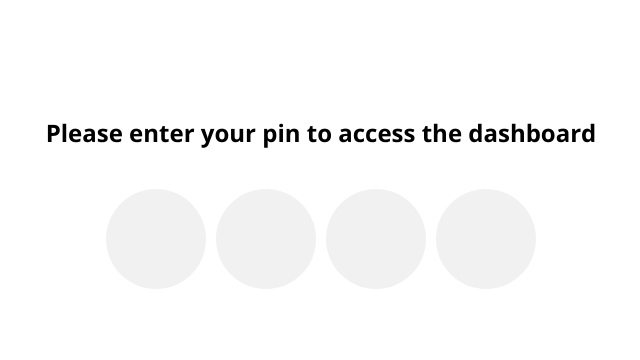
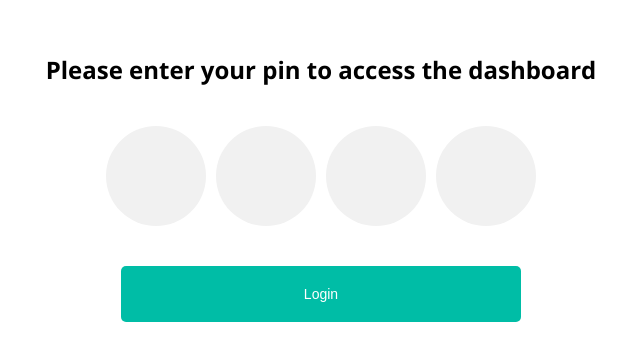
Before and after one commit to imraydigital/ob-jobhub, a Next.js app: page /admin in a window 1280 px wide. Shown: the part 198-558 px from the top of the page, without its empty margins (319-959 px from the left). Built offline with nearby package versions, Linux system fonts and the light colour scheme; a web font is replaced by a local one.

Commit message:
added PIN to admin dash

```diff
--- a/components/AdminDashboard/Admin.module.css
+++ b/components/AdminDashboard/Admin.module.css
@@ -36,7 +36,7 @@
     margin: 20px 0px;
 }
 
-.authFormContainer>form>input {
+.authFormContainer>form>.pinContainer>input {
     height: 100px;
     width: 100px;
     margin: 0px 5px;
@@ -47,3 +47,33 @@
     font-size: 40px;
     text-align: center;
 }
+
+.pinContainer {
+    display: flex;
+    align-items: center;
+    justify-content: center;
+}
+
+.buttonContainer {
+    display: flex;
+    align-items: center;
+    justify-content: center;
+    padding: 20px;
+    margin-top: 10px;
+}
+
+.buttonContainer>button {
+    height: 56px;
+    font-size: 14px;
+    width: 100%;
+    border: none;
+    padding: 10px 20px;
+    margin: 10px 0px;
+    transition: all ease-in 300ms;
+    font-weight: 400;
+    border-radius: 5px;
+    color: black;
+    cursor: pointer;
+    background-color: #00bda6;
+    color: #FFF !important;
+}
--- a/components/AdminDashboard/AdminSidebar.js
+++ b/components/AdminDashboard/AdminSidebar.js
@@ -12,10 +12,10 @@ const AdminSidebar = ({switchRoute}) => {
   return (
     <div className={styles.adminSidebar__container}>
         <ul>
-            <AdminSidebarItem item={<HomeItem clickHandler={switchRoute} />} active />
-            <AdminSidebarItem item={<JobsItem clickHandler={switchRoute} />}  />
-            <AdminSidebarItem item={<ApplicationsItem clickHandler={switchRoute} />} />
-            <AdminSidebarItem item={<StatsItem clickHandler={switchRoute} />}/>
+            <AdminSidebarItem item={<HomeItem switchRouteHandler={switchRoute} />} />
+            <AdminSidebarItem item={<JobsItem switchRouteHandler={switchRoute} />}  />
+            <AdminSidebarItem item={<ApplicationsItem switchRouteHandler={switchRoute} />} />
+            <AdminSidebarItem item={<StatsItem switchRouteHandler={switchRoute} />}/>
         </ul>
     </div>
   )
--- a/components/AdminDashboard/DashboardRoutes/ManageApplications.js
+++ b/components/AdminDashboard/DashboardRoutes/ManageApplications.js
@@ -41,12 +41,11 @@ const Applications = () => {
                                     <p>{application.lastName}</p>
                                 </div>
                             </div>
-                            <div className={appStyles.applicantContainer__button}>
-                                <button>View Application</button>
+                            <div className={`${appStyles.applicantContainer__button}`}>
+                                <button className={appStyles.disabled}>View Application</button>
                             </div>
                         </ApplicationItem>
                     )
-
                 })}
             </div>
         </Fragment>
--- a/components/AdminDashboard/DashboardRoutes/ViewStats.js
+++ b/components/AdminDashboard/DashboardRoutes/ViewStats.js
@@ -7,7 +7,7 @@ const Stats = () => {
       <h6>Welcome to Orangebox Job Hub Admin Area</h6>
       <h1>View Insights</h1>
       <div className={styles.container}>
-        Content goes here
+        Insights will appear here...
       </div>
     </Fragment>
   )
--- a/components/AdminDashboard/Items/ApplicationsItem.js
+++ b/components/AdminDashboard/Items/ApplicationsItem.js
@@ -1,9 +1,9 @@
 import React from 'react'
 
-const ApplicationsItem = ({ clickHandler }) => {
+const ApplicationsItem = ({ switchRouteHandler }) => {
 	return (
 		<button onClick={() => {
-			clickHandler(() => {
+			switchRouteHandler(() => {
 				return {
 					home: false,
 					jobs: false,
--- a/components/AdminDashboard/Items/HomeItem.js
+++ b/components/AdminDashboard/Items/HomeItem.js
@@ -1,9 +1,9 @@
 import React from 'react'
 
-const HomeItem = ({ clickHandler }) => {
+const HomeItem = ({ switchRouteHandler }) => {
   return (
     <button onClick={() => {
-      clickHandler(() => {
+      switchRouteHandler(() => {
         return {
           home: true,
           jobs: false,
--- a/components/AdminDashboard/Items/JobsItem.js
+++ b/components/AdminDashboard/Items/JobsItem.js
@@ -1,11 +1,11 @@
 import React from 'react'
 
-const JobsItem = ({ clickHandler }) => {
+const JobsItem = ({ switchRouteHandler }) => {
 
 
   return (
     <button onClick={() => {
-      clickHandler(() => {
+      switchRouteHandler(() => {
         return {
           home: false,
           jobs: true,
--- a/components/AdminDashboard/Items/StatsItem.js
+++ b/components/AdminDashboard/Items/StatsItem.js
@@ -1,10 +1,10 @@
 import React from 'react'
 
-const StatsItem = ({ clickHandler }) => {
+const StatsItem = ({ switchRouteHandler }) => {
 
 	return (
 		<button onClick={()=>{
-			clickHandler(()=>{
+			switchRouteHandler(()=>{
 				return {
 					home: false,
 					jobs: false,
--- a/components/utils/Application/ApplicationItem.module.css
+++ b/components/utils/Application/ApplicationItem.module.css
@@ -53,3 +53,12 @@
 .applicantContainer__button>button:hover {
     transform: scale(1.05);
 }
+
+.disabled {
+    background-color: #e1e1e1 !important;
+    pointer-events: none;
+}
+
+.disabled:hover {
+    cursor: not-allowed !important;
+}
--- a/pages/admin/index.js
+++ b/pages/admin/index.js
@@ -3,6 +3,8 @@ import React, { useState } from 'react'
 import styles from '../../components/AdminDashboard/Admin.module.css';
 import AdminSidebar from '../../components/AdminDashboard/AdminSidebar';
 import AdminMain from '../../components/AdminDashboard/AdminMain';
+//Components
+import LoadingIcon from '../../components/utils/LoadingIcon/LoadingIcon';
 
 const Admin = () => {
 
@@ -13,10 +15,36 @@ const Admin = () => {
         home: true,
         jobs: false,
         applications: false,
-        stats: false
+        stats: false,
+        appSingleView: false,
+        appJobView: false
     })
 
-    if (authenticated) {
+    const [auth, setAuth] = useState({
+        pw1: 0,
+        pw2: 0,
+        pw3: 0,
+        pw4: 0
+    })
+
+    const checkAuth = async (pinObj) => {
+        setIsLoading(true);
+        let authPass;
+        await fetch('/api/auth')
+        .then(res => res.json())
+        .then(data => {
+            authPass = data;
+        });
+        if (authPass.pw1 == pinObj.pw1 && authPass.pw2 == pinObj.pw2 && authPass.pw3 == pinObj.pw3 && authPass.pw4 == pinObj.pw4) {
+            setAuthenticated(true);
+            setIsLoading(false);
+        } else {
+            setAuthenticated(false);
+            setIsLoading(false);
+        }
+    }
+
+    if (authenticated && !isLoading) {
         return (
 
             <div className={styles.wrapper}>
@@ -29,18 +57,56 @@ const Admin = () => {
             </div>
 
         )
-    } else {
+    } else if(!authenticated && !isLoading) {
         return (
             <div className={styles.authFormContainer}>
                 <h2>Please enter your pin to access the dashboard</h2>
-                <form>
-                    <input type="password"  />
-                    <input type="password"  />
-                    <input type="password"  />
-                    <input type="password"  />
+                <form onSubmit={async (e)=>{
+                    e.preventDefault();
+                    await checkAuth(auth);
+                }}>
+                    <div className={styles.pinContainer}>
+                        <input type="password" name='pw1' onChange={(e) => {
+                            setAuth((prevState) => {
+                                return {
+                                    ...prevState,
+                                    [e.target.name]: e.target.value
+                                }
+                            })
+                        }} />
+                        <input type="password" name='pw2' onChange={(e) => {
+                            setAuth((prevState) => {
+                                return {
+                                    ...prevState,
+                                    [e.target.name]: e.target.value
+                                }
+                            })
+                        }} />
+                        <input type="password" name='pw3' onChange={(e) => {
+                            setAuth((prevState) => {
+                                return {
+                                    ...prevState,
+                                    [e.target.name]: e.target.value
+                                }
+                            })
+                        }} />
+                        <input type="password" name='pw4' onChange={(e) => {
+                            setAuth((prevState) => {
+                                return {
+                                    ...prevState,
+                                    [e.target.name]: e.target.value
+                                }
+                            })
+                        }} />
+                    </div>
+                    <div className={styles.buttonContainer}>
+                        <button type="submit">Login</button>
+                    </div>
                 </form>
             </div>
         )
+    } else {
+        return <LoadingIcon />
     }
 
 
```
Also changed, not shown: components/AdminDashboard/DashboardRoutes/SingleApplication.js (added, +9 -0 lines), pages/api/auth/index.js (added, +12 -0 lines).
